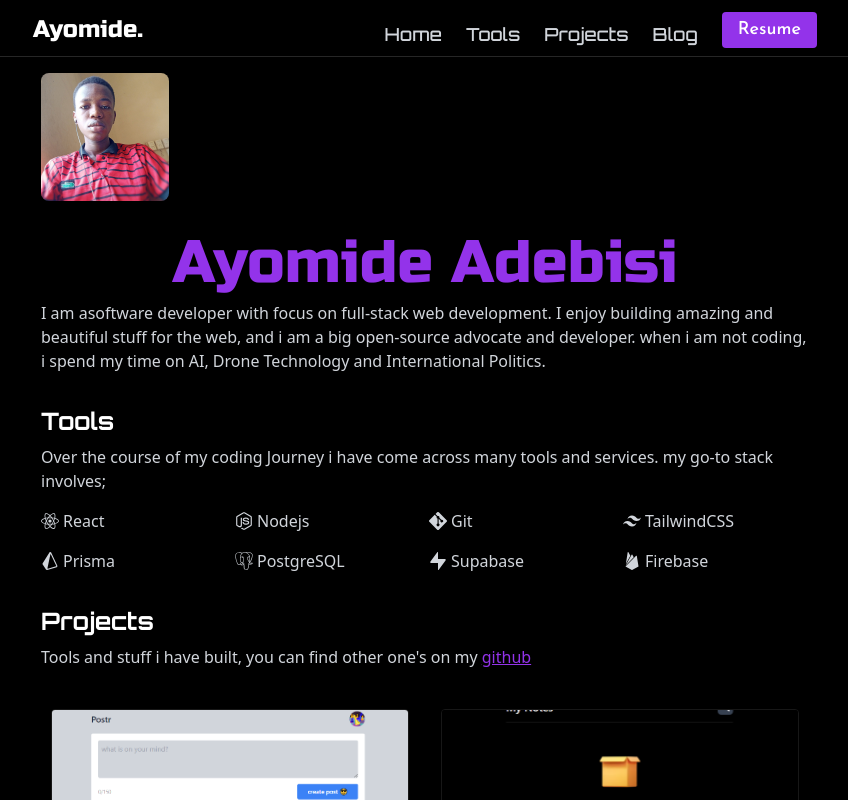
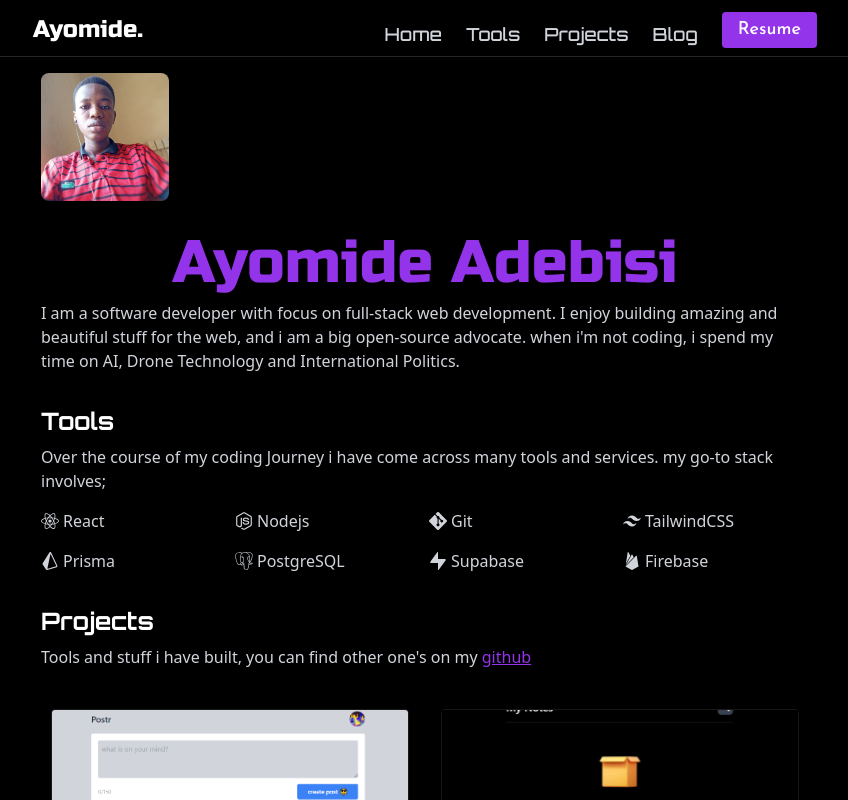
Before and after one commit to Ayothegod/portfolio, a Next.js app: page / in a window 1280 px wide. Shown: the top 800 px of the page, without its empty margins (215-1063 px from the left). Built offline with nearby package versions, Linux system fonts and the light colour scheme.

Commit message:
feat:update about me

```diff
--- a/pages/index.js
+++ b/pages/index.js
@@ -34,8 +34,8 @@ export default function Home() {
             {/* orbitron is so alien and beautiful */}
             <p className=" ">
               I am  a
-              <span className="">software developer with focus on full-stack web development</span>. I
-              enjoy building amazing and beautiful stuff for the web, and i am a big open-source advocate and developer. when i am not coding, i spend my time on AI, Drone
+              <span className=""> software developer with focus on full-stack web development</span>. I
+              enjoy building amazing and beautiful stuff for the web, and i am a big open-source advocate. when i'm not coding, i spend my time on AI, Drone
               Technology and International Politics.
             </p>
           </section>
```
